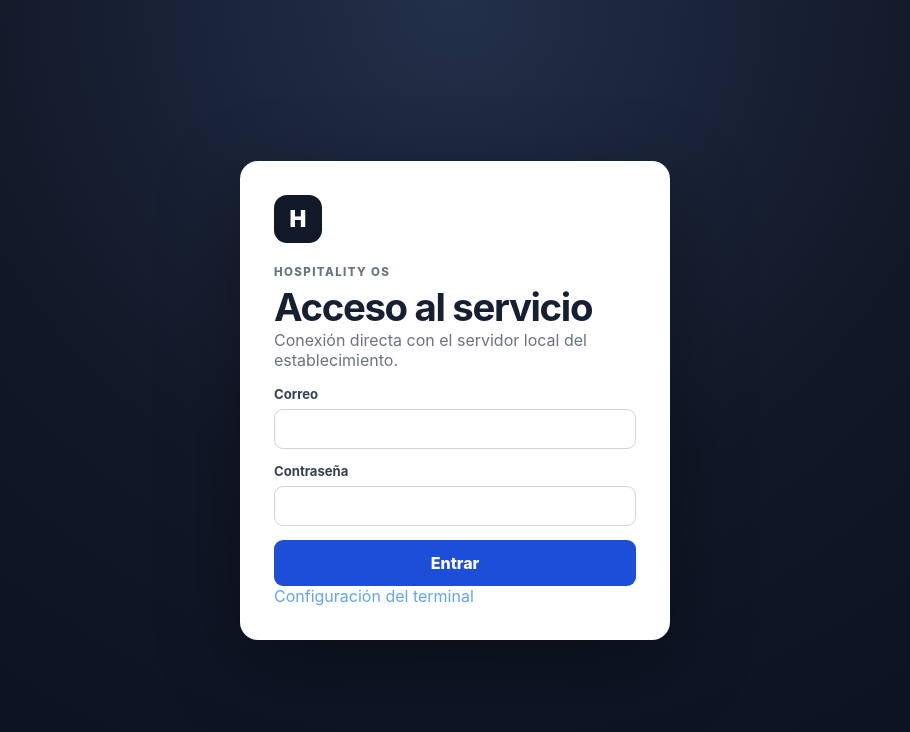
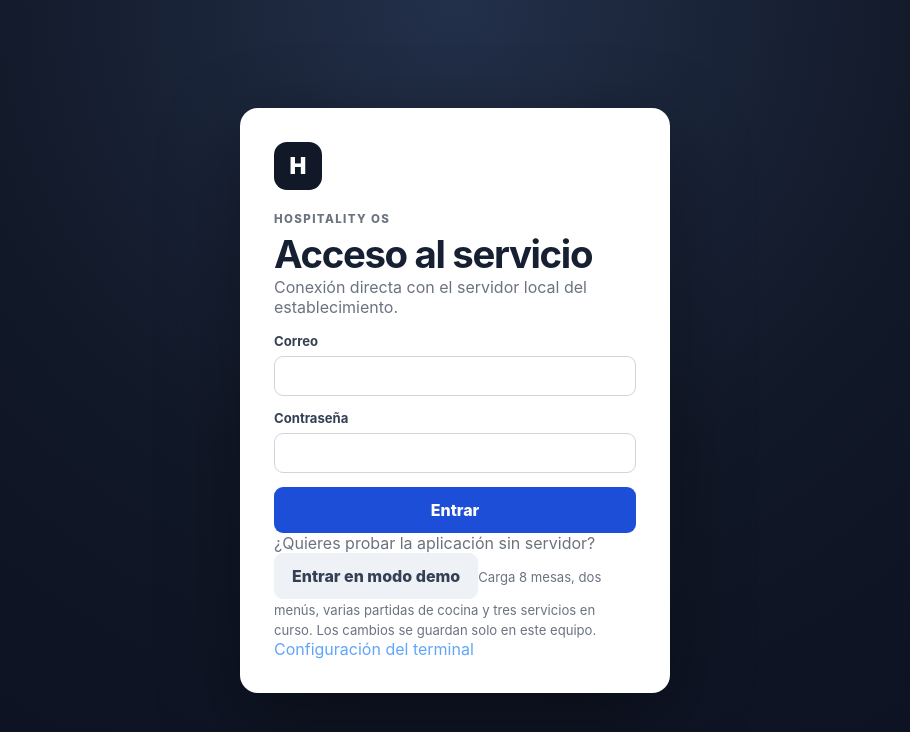
Before and after one commit to Rivadesa/Costi-a, a Vue app in the folder frontend/operator/: page /#/login in a window 1280 px wide. Shown: the top 732 px of the page, without its empty margins (185-1095 px from the left). Built offline with nearby package versions, Linux system fonts and the light colour scheme; no server answers.

Commit message:
feat: add one-click desktop demo entry

```diff
--- a/frontend/operator/src/views/LoginView.vue
+++ b/frontend/operator/src/views/LoginView.vue
@@ -2,6 +2,7 @@
 import { ref } from 'vue';
 import { useRouter } from 'vue-router';
 import { api, ApiError } from '../api/client.js';
+import { DEMO_API_BASE, resetDemo } from '../api/demo.js';
 import { saveDeviceSettings, session } from '../state/session.js';
 
 const router = useRouter();
@@ -12,6 +13,7 @@ const companyId = ref(session.companyId);
 const locationId = ref(session.locationId);
 const showAdvanced = ref(false);
 const busy = ref(false);
+const demoBusy = ref(false);
 const error = ref('');
 
 async function submit() {
@@ -32,6 +34,24 @@ async function submit() {
     busy.value = false;
   }
 }
+
+async function enterDemo() {
+  demoBusy.value = true;
+  error.value = '';
+  try {
+    resetDemo();
+    saveDeviceSettings({ apiBase: DEMO_API_BASE, companyId: 'demo-company', locationId: 'demo-location' });
+    apiBase.value = DEMO_API_BASE;
+    companyId.value = 'demo-company';
+    locationId.value = 'demo-location';
+    await api.login({ email: 'demo@hospitality.local', password: 'demo' });
+    await router.replace('/service');
+  } catch (err) {
+    error.value = err.message || 'No fue posible iniciar el modo demo.';
+  } finally {
+    demoBusy.value = false;
+  }
+}
 </script>
 
 <template>
@@ -46,8 +66,14 @@ async function submit() {
         <label>Correo<input v-model.trim="email" type="email" autocomplete="username" required /></label>
         <label>Contraseña<input v-model="password" type="password" autocomplete="current-password" required /></label>
         <p v-if="error" class="error-box">{{ error }}</p>
-        <button class="button primary large" :disabled="busy">{{ busy ? 'Entrando…' : 'Entrar' }}</button>
+        <button class="button primary large" :disabled="busy || demoBusy">{{ busy ? 'Entrando…' : 'Entrar' }}</button>
       </form>
+
+      <div class="demo-entry">
+        <span class="muted">¿Quieres probar la aplicación sin servidor?</span>
+        <button class="button secondary large" type="button" :disabled="busy || demoBusy" @click="enterDemo">{{ demoBusy ? 'Preparando demo…' : 'Entrar en modo demo' }}</button>
+        <small class="hint">Carga 8 mesas, dos menús, varias partidas de cocina y tres servicios en curso. Los cambios se guardan solo en este equipo.</small>
+      </div>
 
       <button class="link-button" type="button" @click="showAdvanced = !showAdvanced">Configuración del terminal</button>
       <div v-if="showAdvanced" class="advanced-panel stack">
```
